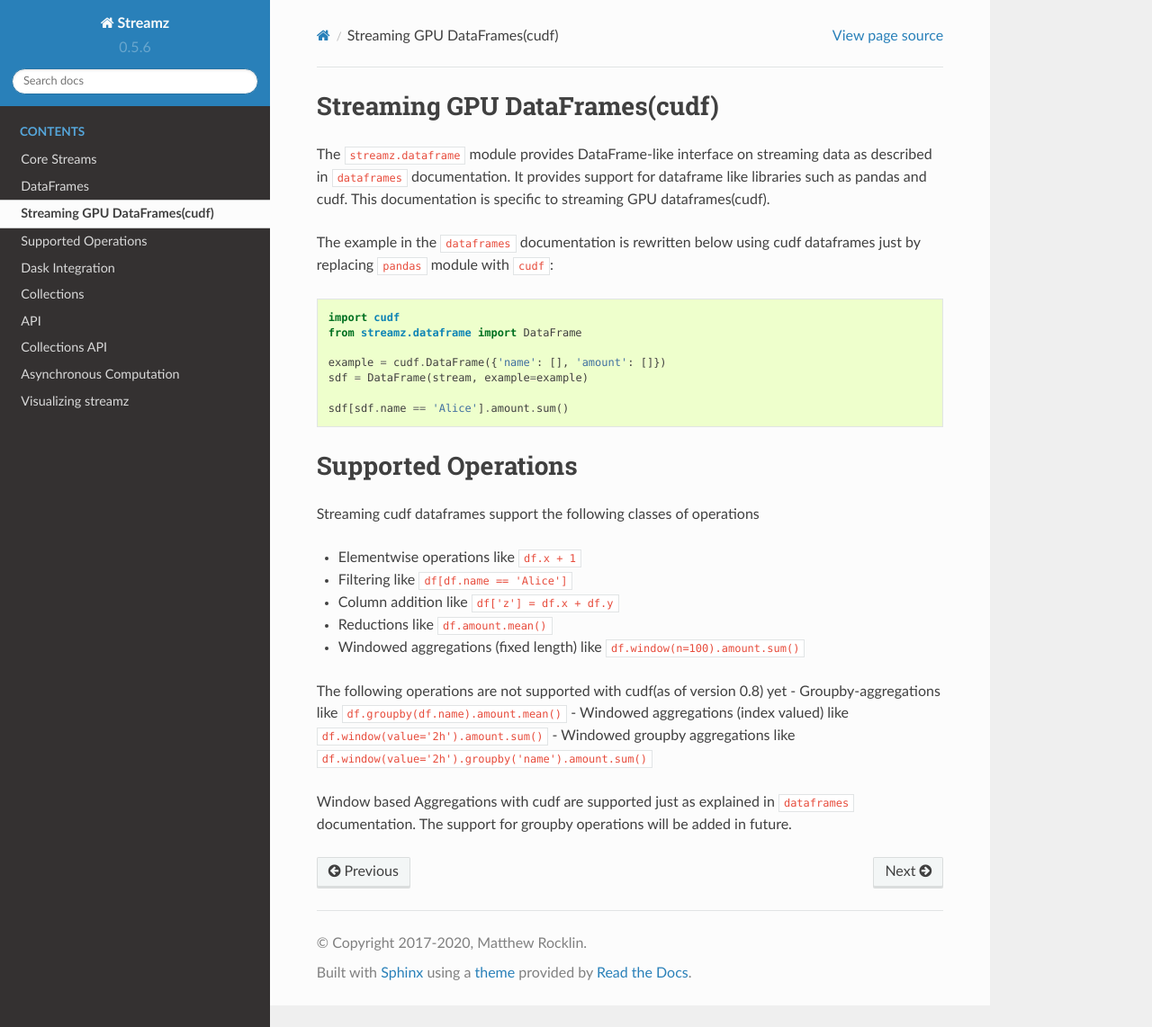
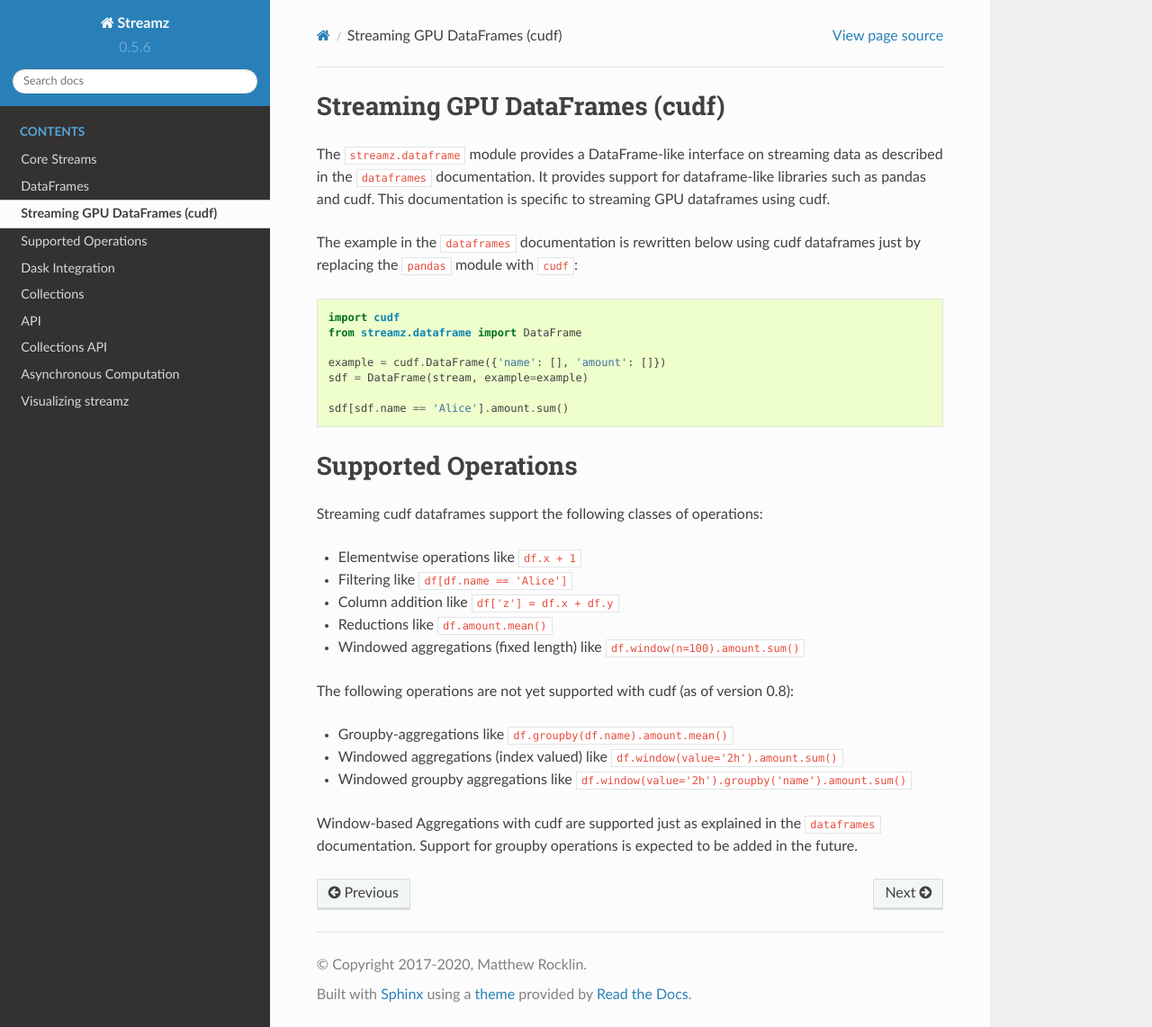
Before and after one commit to python-streamz/streamz, a Sphinx documentation site: the page built from docs/source/gpu-dataframes.rst, in a window 1280 px wide and 1142 px high. Shown: the whole window at 90% size. Built offline with Sphinx 7.4.7 and the Read the Docs theme 2.0.0, drawn with Linux system fonts in a browser that asks for light colours.

Commit message:
Fixed typos and formatting

```diff
--- a/docs/source/gpu-dataframes.rst
+++ b/docs/source/gpu-dataframes.rst
@@ -1,13 +1,15 @@
-Streaming GPU DataFrames(cudf)
-------------------------------
+Streaming GPU DataFrames (cudf)
+-------------------------------
 
-The ``streamz.dataframe`` module provides DataFrame-like interface on streaming
-data as described in ``dataframes`` documentation. It provides support for dataframe
-like libraries such as pandas and cudf. This documentation is specific to streaming GPU
-dataframes(cudf).
+The ``streamz.dataframe`` module provides a DataFrame-like interface
+on streaming data as described in the ``dataframes`` documentation. It
+provides support for dataframe-like libraries such as pandas and
+cudf. This documentation is specific to streaming GPU dataframes using
+cudf.
 
-The example in the ``dataframes`` documentation is rewritten below using cudf dataframes
-just by replacing ``pandas`` module with ``cudf``:
+The example in the ``dataframes`` documentation is rewritten below
+using cudf dataframes just by replacing the ``pandas`` module with
+``cudf``:
 
 .. code-block:: python
 
@@ -23,7 +25,7 @@
 Supported Operations
 --------------------
 
-Streaming cudf dataframes support the following classes of operations
+Streaming cudf dataframes support the following classes of operations:
 
 -  Elementwise operations like ``df.x + 1``
 -  Filtering like ``df[df.name == 'Alice']``
@@ -31,11 +33,13 @@
 -  Reductions like ``df.amount.mean()``
 -  Windowed aggregations (fixed length) like ``df.window(n=100).amount.sum()``
 
-The following operations are not supported with cudf(as of version 0.8) yet
+The following operations are not yet supported with cudf (as of version 0.8):
+
 -  Groupby-aggregations like ``df.groupby(df.name).amount.mean()``
 -  Windowed aggregations (index valued) like ``df.window(value='2h').amount.sum()``
 -  Windowed groupby aggregations like ``df.window(value='2h').groupby('name').amount.sum()``
 
 
-Window based Aggregations with cudf are supported just as explained in ``dataframes`` documentation.
-The support for groupby operations will be added in future.
+Window-based Aggregations with cudf are supported just as explained in
+the ``dataframes`` documentation.  Support for groupby operations is
+expected to be added in the future.
```
